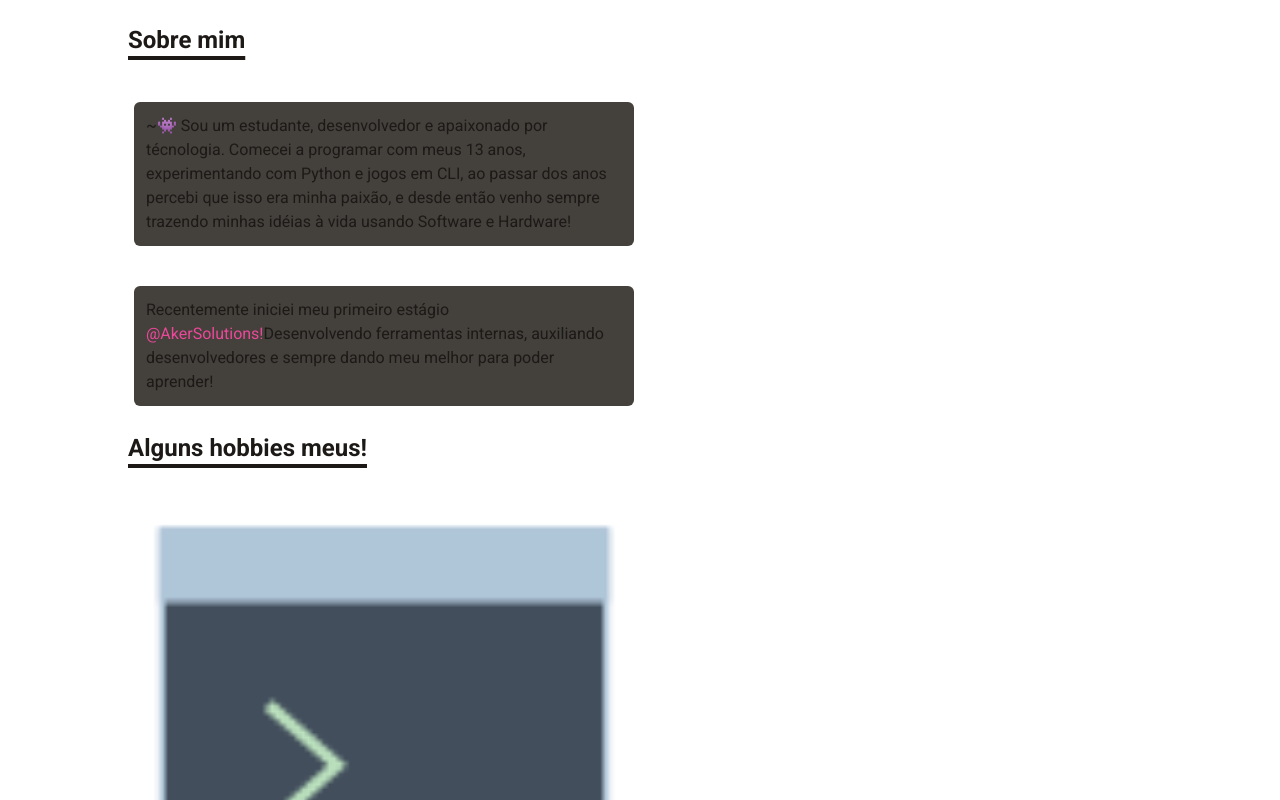
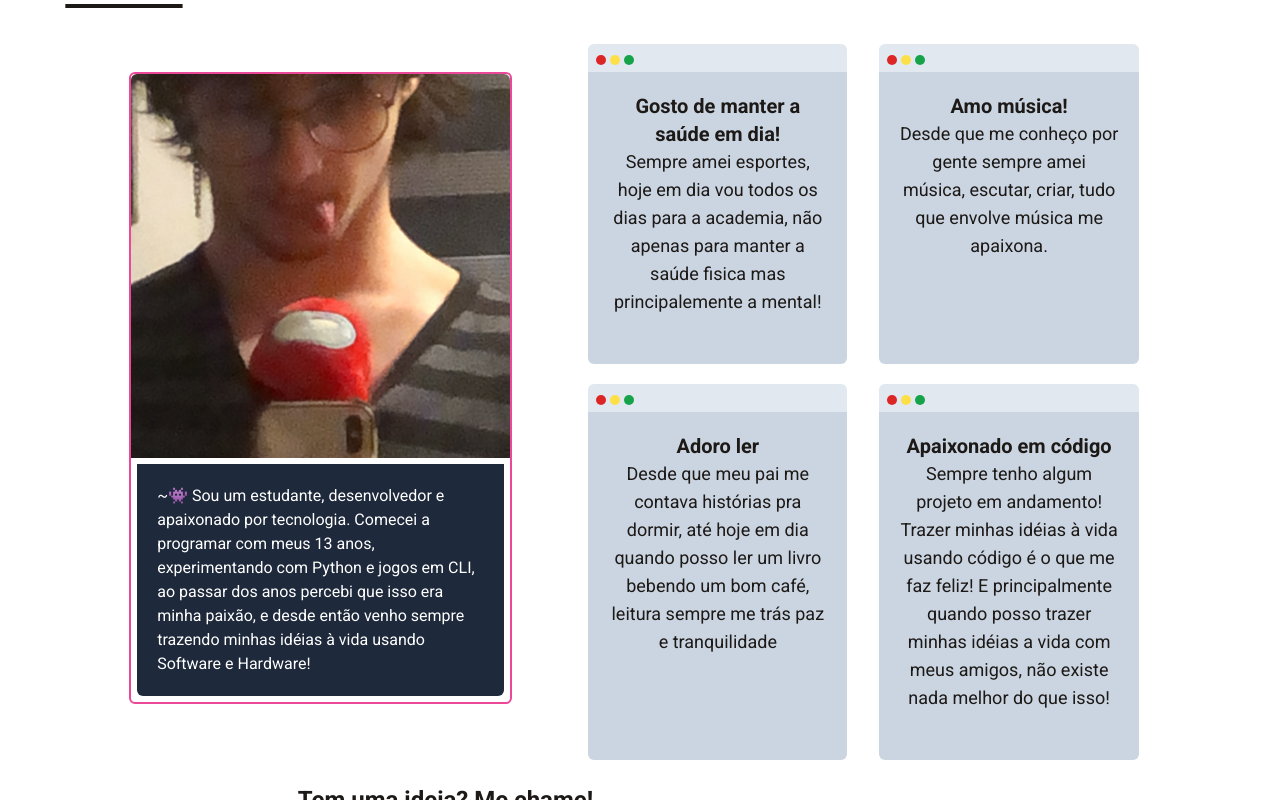
Before and after one commit to enzoenrico/portifolioReactTailwind, a React (Vite) app: page / in a window 1280 px wide. Shown: the part 1640-2440 px from the top of the page. Built offline with nearby package versions, Linux system fonts and the light colour scheme.

Commit message:
fim do about

```diff
--- a/src/App.jsx
+++ b/src/App.jsx
@@ -99,7 +99,7 @@ function App() {
         </button>
       </a>
       <div className="bg-white dark:bg-stone-900 text-stone-900 dark:text-white min-h-screen font-inter transition-colors duration-300">
-        <div className=" max-w-5xl w-11/12 mx-auto h-full">
+        <div className="w-11/12 mx-auto h-full ">
           {/* <Intro /> */}
           <Console />
           <Portifolio />
--- a/src/components/About.jsx
+++ b/src/components/About.jsx
@@ -5,36 +5,27 @@ import about from "../data/about";
 
 function About() {
   return (
-
     // TODO Arrumar fonrmatação do about, quando grande um do lado do outro, quando pequeno um em cima do outro
     //TODO Adicionar cor e borda aos elementos do hobbie
-    <div>
+    <div className=" p-3">
       <Title>Sobre mim</Title>
-      <div className="flex flex-row md:flex-col">
-        <div className="flex flex-col items-center justify-center p-1.5 md:w-1/2">
-          <div className="bg-stone-700 rounded-md p-3 my-5">
-            ~👾 Sou um estudante, desenvolvedor e apaixonado por técnologia.
-            Comecei a programar com meus 13 anos, experimentando com Python e
-            jogos em CLI, ao passar dos anos percebi que isso era minha paixão,
-            e desde então venho sempre trazendo minhas idéias à vida usando
-            Software e Hardware!
-          </div>
-          <div className="bg-stone-700 rounded-md p-3 my-5">
-            Recentemente iniciei meu primeiro estágio{" "}
-            <a
-              href="https://www.akersolutions.com"
-              className="dark:text-blue-600 text-pink-500 hover:text-blue-900 hover:underline decoration-2 transition-colors duration-300 hover:cursor-pointer"
-            >
-              @AkerSolutions!
-            </a>
-            Desenvolvendo ferramentas internas, auxiliando desenvolvedores e
-            sempre dando meu melhor para poder aprender!
+      <div className="flex flex-col md:flex-row my-5 lg:w-fit justify-evenly items-center">
+        <div className="flex flex-col max-h-1/2 lg:w-1/3 sm:w-screen border-2 rounded-md border-pink-500">
+          <img src="public/assets/euLiteralmente.jpg" className="w-full max-h-96 object-cover rounded-t-md" />
+
+          <div className="flex flex-col items-center justify-center p-1.5 ">
+            <div className="dark:bg-slate-200 bg-slate-800 dark:text-stone-800 text-white rounded-b-md p-5 h-fit w-full ">
+              ~👾 Sou um estudante, desenvolvedor e apaixonado por tecnologia.
+              Comecei a programar com meus 13 anos, experimentando com Python e
+              jogos em CLI, ao passar dos anos percebi que isso era minha
+              paixão, e desde então venho sempre trazendo minhas idéias à vida
+              usando Software e Hardware!
+            </div>
           </div>
         </div>
 
-        <div>
-          <Title>Alguns hobbies meus!</Title>
-          <div className="flex flex-col items-center justify-center p-1.5 md:w-1/2">
+        <div className="flex flex-col md:flex-row md:w-1/2 ">
+          <div className="grid grid-cols-1 md:grid-cols-2 gap-2">
             {about.map((hobbie) => (
               <Hobbies
                 imgUrl={hobbie.imgUrl}
--- a/src/components/Hobbies.jsx
+++ b/src/components/Hobbies.jsx
@@ -1,16 +1,21 @@
 function Hobbies({ hobbie, desc, imgUrl }) {
   return (
     <>
-      <img src={imgUrl} alt="hobbie" className="w-full h-30 object-cover" />
-
-      <div className="w-full p-4">
-        <h3 className="text-lg md:text-lg mb-2 md:mb-3 font-semibold text-center">
-            {hobbie}
-        </h3>
-        <p className="flex flex-wrap gap-2 flex-row items-center justify-center text-xs md:text-sm">
-            {desc}
-        </p>
+    <div className="p-3 my-2">
+      <div className="dark:bg-slate-300 box-border md:h-7 bg-slate-200 mx-0 my-auto rounded-t-md">
+        <div className="h-2.5 w-2.5 rounded-full relative top-1 left-2 bg-red-600 inline-block"></div>
+        <div className="h-2.5 w-2.5 rounded-full relative top-1 left-3 bg-yellow-300 inline-block"></div>
+        <div className="h-2.5 w-2.5 rounded-full relative top-1 left-4 bg-green-600 inline-block"></div>
       </div>
+      <div className="dark:bg-slate-900 bg-slate-300 box-border w-auto h-full my-auto p-5 rounded-b-md">
+        <div className="font-semibold text-md md:text-xl text-center max-w-lg">
+          {hobbie}
+        </div>
+        <div className="text-sm md:text-lg text-center max-w-lg">
+          {desc}
+        </div>
+      </div>
+    </div>
     </>
   );
 }
--- a/src/data/about.js
+++ b/src/data/about.js
@@ -1,17 +1,22 @@
 export default [
   {
-    hobbie: "Academia",
-    desc: "Amo cuidadar do meu corpo sempre dou meu maximo bla bla bla",
+    hobbie: "Gosto de manter a saúde em dia!",
+    desc: "Sempre amei esportes, hoje em dia vou todos os dias para a academia, não apenas para manter a saúde fisica mas principalemente a mental!",
     imgUrl: "/public/assets/terminal-icon.png",
   },
   {
-    hobbie: "Academia",
-    desc: "Amo cuidadar do meu corpo sempre dou meu maximo bla bla bla",
+    hobbie: "Amo música!",
+    desc: "Desde que me conheço por gente sempre amei música, escutar, criar, tudo que envolve música me apaixona.",
     imgUrl: "/public/assets/terminal-icon.png",
   },
   {
-    hobbie: "Academia",
-    desc: "Amo cuidadar do meu corpo sempre dou meu maximo bla bla bla",
+    hobbie: "Adoro ler",
+    desc: "Desde que meu pai me contava histórias pra dormir, até hoje em dia quando posso ler um livro bebendo um bom café, leitura sempre me trás paz e tranquilidade",
+    imgUrl: "/public/assets/terminal-icon.png",
+  },
+  {
+    hobbie: "Apaixonado em código",
+    desc: "Sempre tenho algum projeto em andamento! Trazer minhas idéias à vida usando código é o que me faz feliz! E principalmente quando posso trazer minhas idéias a vida com meus amigos, não existe nada melhor do que isso! ",
     imgUrl: "/public/assets/terminal-icon.png",
   },
 ];
```
Also changed, not shown: public/assets/euLiteralmente.jpg (added).
